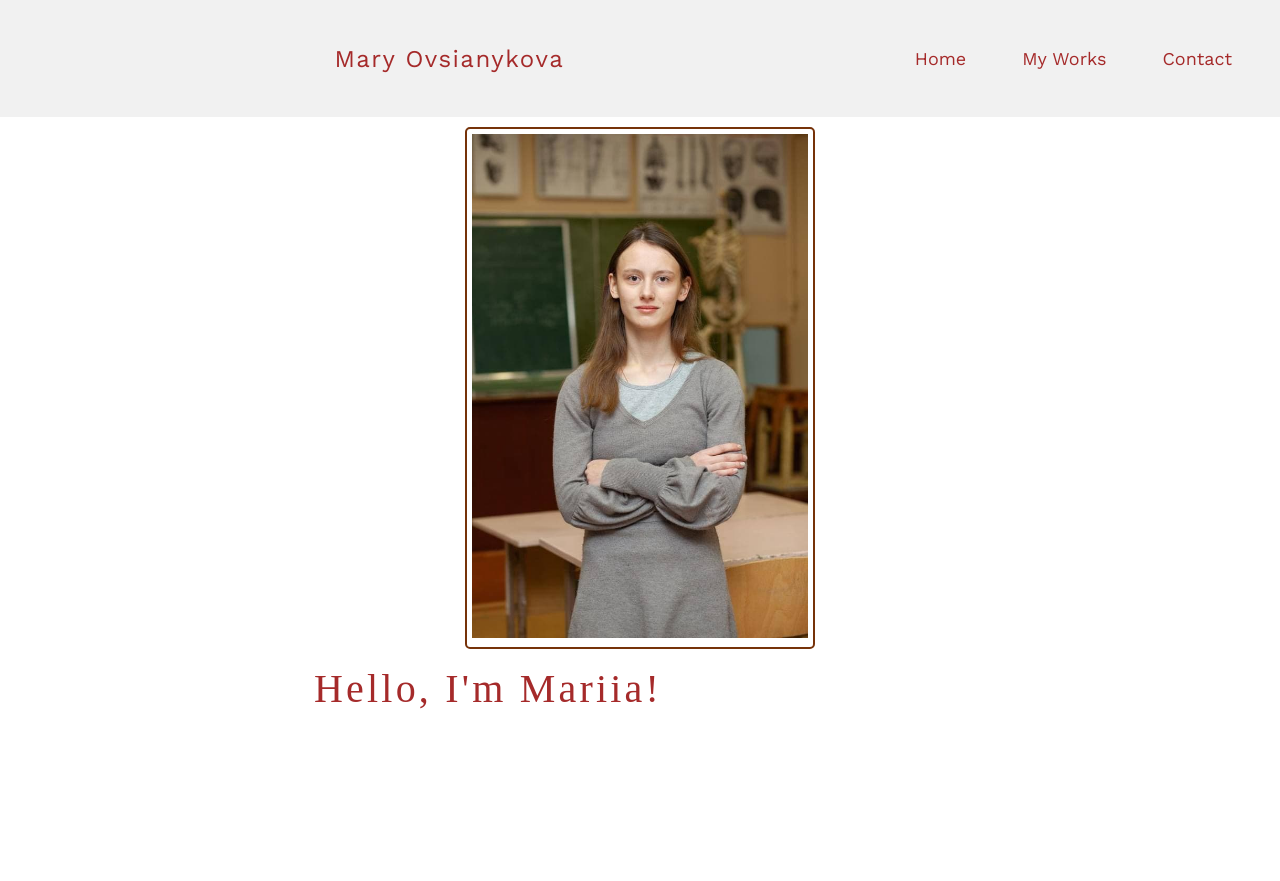
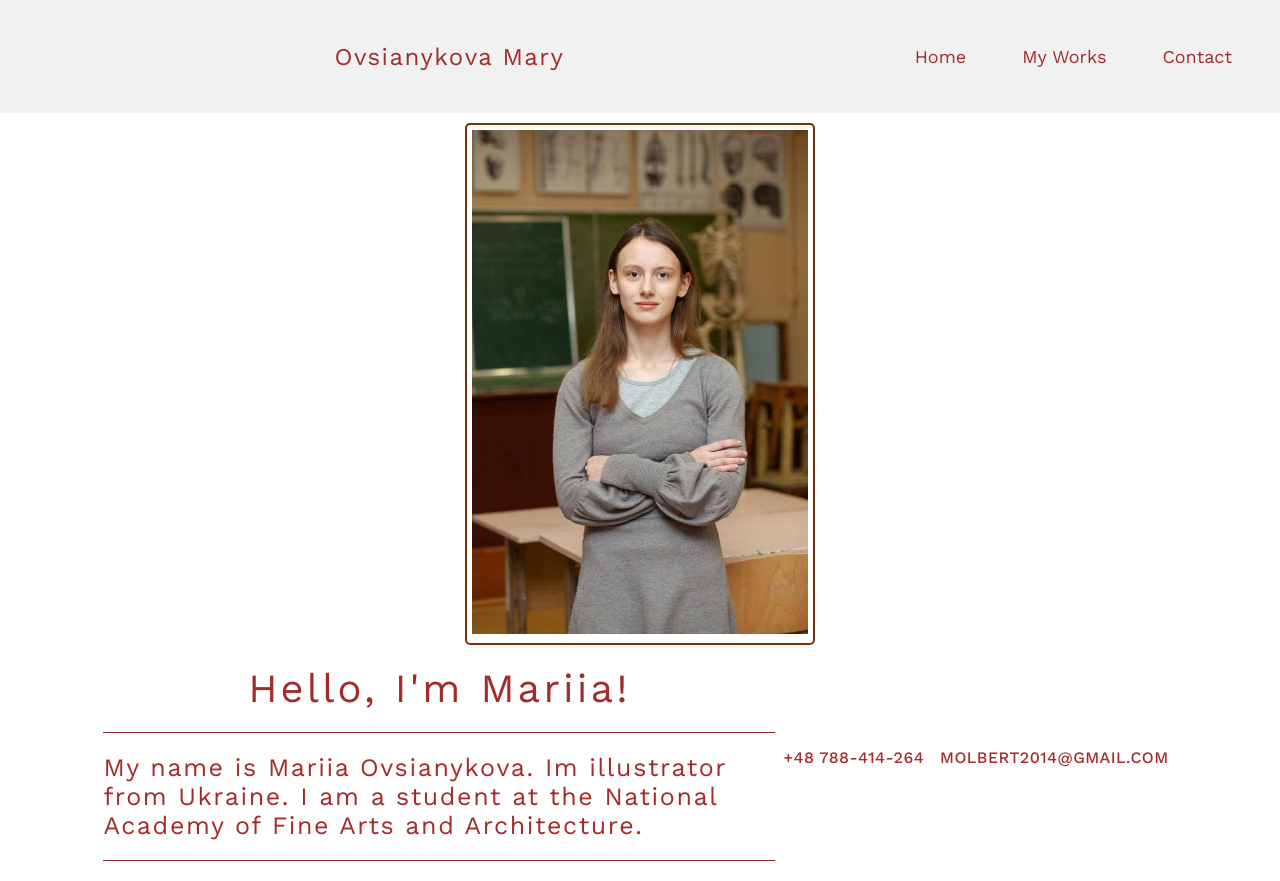
Before and after one commit to sovsianykov/mary-krakow, a Next.js app: page / in a window 1280 px wide. Before the commit the page ends 800 px from the top, so only its background shows below. Built offline with nearby package versions, Linux system fonts and the light colour scheme.

Commit message:
homePage

```diff
--- a/src/components/Home/HomePage.tsx
+++ b/src/components/Home/HomePage.tsx
@@ -1,14 +1,15 @@
 import React, { memo } from "react";
 import HeroPhoto from "../../components/HeroPhoto/HeroPhoto";
-import {Grid, styled, Typography, useMediaQuery} from "@mui/material";
+import {Box, Button, Divider, Grid, styled, useMediaQuery} from "@mui/material";
 import {useTheme} from "@mui/system";
 
-const Wrapper = styled(Grid)`
+const Wrapper = styled(Grid)<Pick<styleProps, "isMobile">>`
   margin-top: 10px;
   display: flex;
   align-items: center;
   justify-content: center;
   color: #763209;
+  padding-bottom: 20px;
   .image {
     display: flex;
     align-items: center;
@@ -19,37 +20,59 @@ const Wrapper = styled(Grid)`
     position: relative;
 
     .title {
-      font-size: 40px;
+      margin-top: 20px;
+      text-align: center;
+      font-size: ${({isMobile}) => isMobile ? "25px" : "40px"};
       letter-spacing: 0.2rem;
-      padding: 10px;
-      font-family: "Chilanka", serif;
+      //font-family: "Chilanka", serif;
+    }
+    .divider {
+      margin-top: 20px;
+      background-color: brown;
     }
     .description {
-      font-size: 25px;
+      margin-top: 20px;
+      font-size: ${({isMobile}) => isMobile ? "18px" : "25px"};
       font-weight: 400;
-      width: 500px;
-      height: 300px;
       letter-spacing: 0.1rem;
-      text-shadow: 0 0 10px #ffffff;
-      z-index: 5;
+    }
+    .tel {
+      margin-top: 20px;
+      text-align: center;
+      align-self: center;
+      color: brown;
     }
   }
-
 `
-
+interface styleProps {
+    isMobile: boolean;
+}
 
 const HomePage = () => {
     const theme = useTheme()
     const isMobile = useMediaQuery(theme.breakpoints.down('sm'))
     console.log(isMobile)
   return (
-    <Wrapper container >
+    <Wrapper isMobile={isMobile} container >
       <Grid item xs={12}  className='image'>
         <HeroPhoto />
       </Grid>
       <Grid item xs={12} sm={7} className='text'>
-        <Typography className="title">Hello, I'm Mariia! </Typography>
+        <Box  className="title">Hello, I'm Mariia! </Box>
+          <Divider className='divider'/>
+          <p className="description">
+              My name is Mariia Ovsianykova. Im illustrator from
+              Ukraine. I am a student at the National Academy of Fine
+              Arts and Architecture.
+          </p>
+          <Divider className='divider'/>
       </Grid>
+        <Button  style={{ color:"brown" ,marginTop: 10,fontSize:16}} >
+            <a href="tel:+48788414264" className='tel'>+48 788-414-264</a >
+        </Button>
+        <Button  style={{ color:"brown" ,marginTop: 10,fontSize:16}} >
+           < a href="mailto:molbert2014@gmail.com">molbert2014@gmail.com</a>
+        </Button>
     </Wrapper>
   );
 };
--- a/src/components/Layout/Layout.tsx
+++ b/src/components/Layout/Layout.tsx
@@ -13,6 +13,7 @@ const Wrapper = styled(Container)`
   display: flex;
   flex-direction: column;
   align-items: center;
+
 
 `
 
--- a/src/components/Navigation/Navbar.css
+++ /dev/null
@@ -1,95 +0,0 @@
-@import url('https://fonts.googleapis.com/css2?family=Work+Sans:wght@400;500;700&display=swap');
-* {
-    margin: 0;
-    padding: 0;
-    outline: none;
-    box-sizing: border-box;
-    font-family: 'Work Sans', sans-serif;
-}
-a{
-    text-decoration: none;
-    color: inherit;
-}
-header{
-    position: sticky;
-    z-index: 30;
-    top: 0;
-}
-nav{
-    display: flex;
-    padding: 16px;
-    justify-content: space-between;
-    align-items: center;
-    background-color: #f1f1f1;
-}
-.nav__menu-bar{
-    display: flex;
-    flex-direction: column;
-    row-gap: 6px;
-    cursor: pointer;
-}
-.nav__menu-bar div{
-    width: 40px;
-    height: 4px;
-    background-color: black;
-    border-radius: 2px;
-}
-.nav__menu-list{
-    display: flex;
-    flex-direction: column;
-    position: fixed;
-    top: 60px;
-    width: 288px;
-    row-gap: 24px;
-    right: -288px;
-    padding: 24px 16px;
-    transition: all 0.2s;
-    min-height: calc(100vh - 60px);
-    background-color: #f1f1f1;
-}
-.nav__menu-list.active{
-    right: 0;
-}
-.nav__link{
-    font-size: 18px;
-    position: relative;
-    transition: all 0.2s;
-}
-
-.nav__link:hover{
-    font-weight: bold;
-}
-
-.center{
-    min-height: 600px;
-    display: flex;
-    justify-content: center;
-    align-items: center;
-}
-@media screen and (min-width: 768px) {
-    .nav__menu-bar{
-        display: none;
-    }
-    .nav__menu-list{
-        position: unset;
-        flex-direction: row;
-        min-height: fit-content;
-        width: fit-content;
-        column-gap: 24px;
-        align-items: center;
-    }
-    .nav__link::before{
-        content: '';
-        position: absolute;
-        width: 0%;
-        height: 6px;
-        bottom: -16px;
-        left: 0;
-        background-color: black;
-        transition: all 0.2s;
-    }
-
-    .nav__link:hover:before{
-        width: 100%;
-    }
-}
--- a/src/components/Navigation/Navbar.tsx
+++ b/src/components/Navigation/Navbar.tsx
@@ -1,7 +1,7 @@
 import Link from "next/link";
-import Image from "next/image";
+// import Image from "next/image";
 import React, { useState } from "react";
-import Logo from "../../assets/logo-mary.png";
+// import Logo from "../../assets/logo-mary.png";
 import NavItem from "./NavItem";
 
 const MENU_LIST = [
@@ -17,7 +17,7 @@ const Navbar = () => {
         <header>
             <nav className={`nav`}>
                 <Link href={"/"} className='logo'>
-                   Mary Ovsianykova
+                   Ovsianykova Mary
                 </Link>
                 <div
                     onClick={() => setNavActive(!navActive)}
--- a/src/components/Works/WorksGrid.tsx
+++ b/src/components/Works/WorksGrid.tsx
@@ -5,7 +5,7 @@ import WorksItem from "@/components/Works/WorksItem";
 
 const WorksGrid: FC = () => {
   return (
-    <Grid container spacing={2} mt={2} style={{ width: "100%" }}>
+    <Grid container  mt={2} style={{ width: "100%" }}>
       {images.map((el) => (
         <Grid item xs={12} sm={6} lg={4} key={el.id}>
           <WorksItem image={el} />
--- a/src/components/Works/WorksItem.tsx
+++ b/src/components/Works/WorksItem.tsx
@@ -47,7 +47,7 @@ const WorksItem: FC<Props> = ({ image }) => {
       </ImageFrame>
       <Box className="text">
         <Typography align="center" className="title">
-          {`"` + image.title + `"`}
+          {`"\n` + image.title + `"\n`}
         </Typography>
         <Typography variant="subtitle1" align="center" className="desc">
           {image.desc}
--- a/src/styles/globals.css
+++ b/src/styles/globals.css
@@ -30,7 +30,7 @@ header{
 }
 nav{
   display: flex;
-  padding: 16px;
+  padding: 14px 16px;
   justify-content: space-between;
   align-items: center;
   background-color: #f1f1f1;
```
